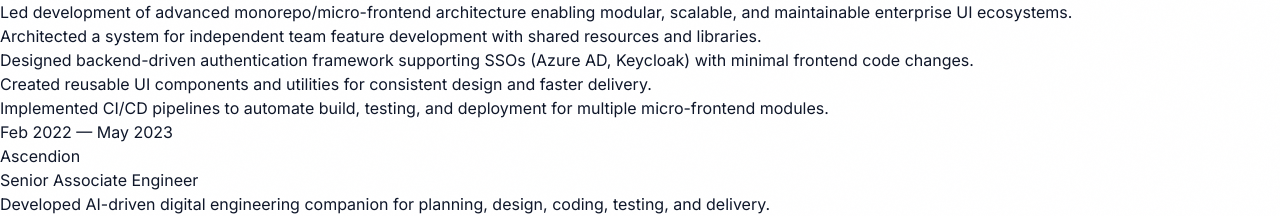
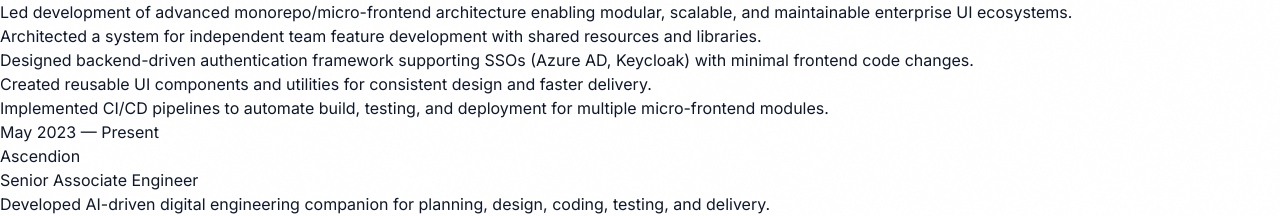
Before and after one commit to IndharJain/Indhar_P_portfolio.2.0, a React (Vite) app: page / in a window 1280 px wide. Shown: the part 4464-4680 px from the top of the page. Built offline with nearby package versions, Linux system fonts and the light colour scheme.

Commit message:
fix: Update Ascendion employment period in portfolio data.

```diff
--- a/src/data/portfolioData.ts
+++ b/src/data/portfolioData.ts
@@ -77,7 +77,7 @@
         {
             company: "Ascendion",
             role: "Senior Associate Engineer",
-            period: "Feb 2022 — May 2023",
+            period: "May 2023 — Present",
             details: [
                 "Developed AI-driven digital engineering companion for planning, design, coding, testing, and delivery.",
                 "Built chatbot interfaces for real-time AI guidance and created POCs to enhance features and user experience.",
```
